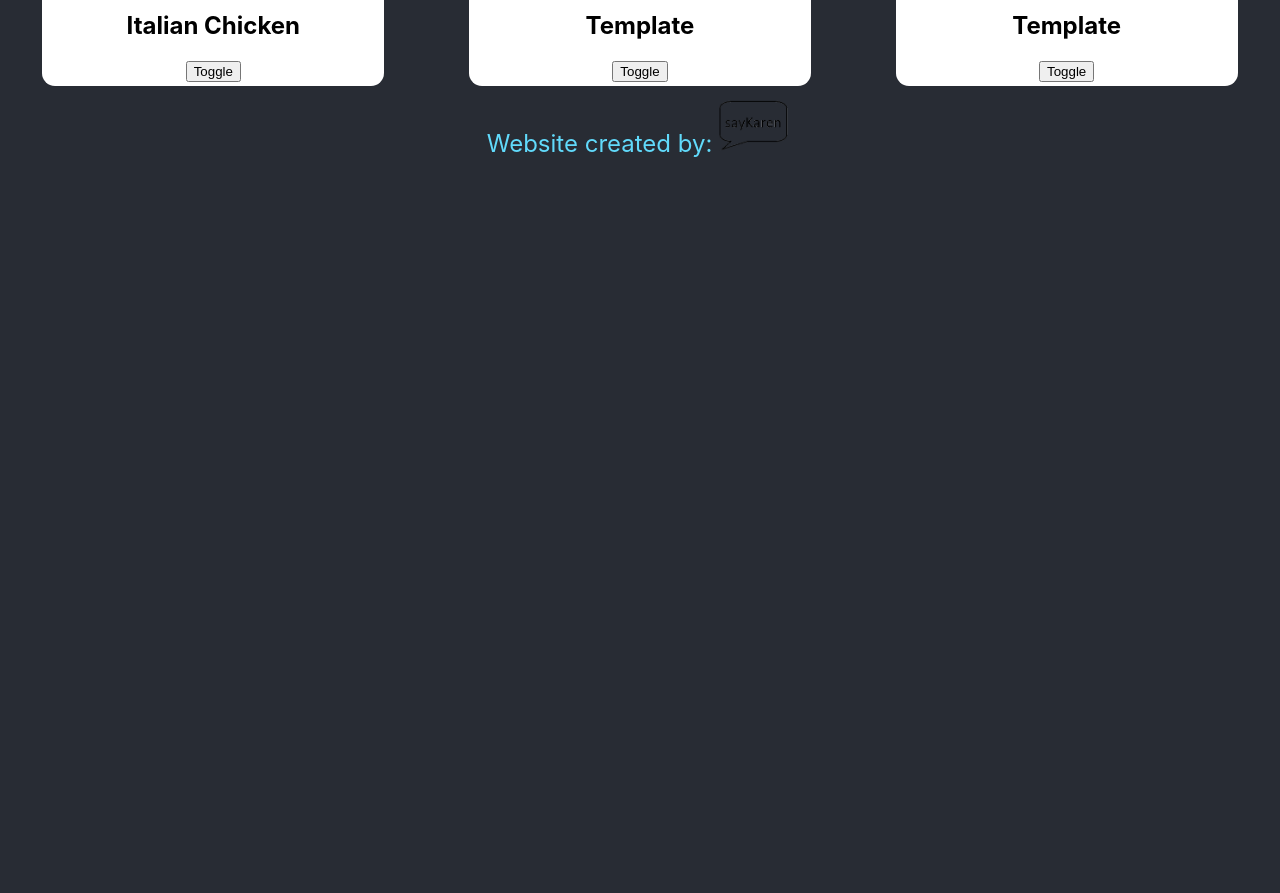
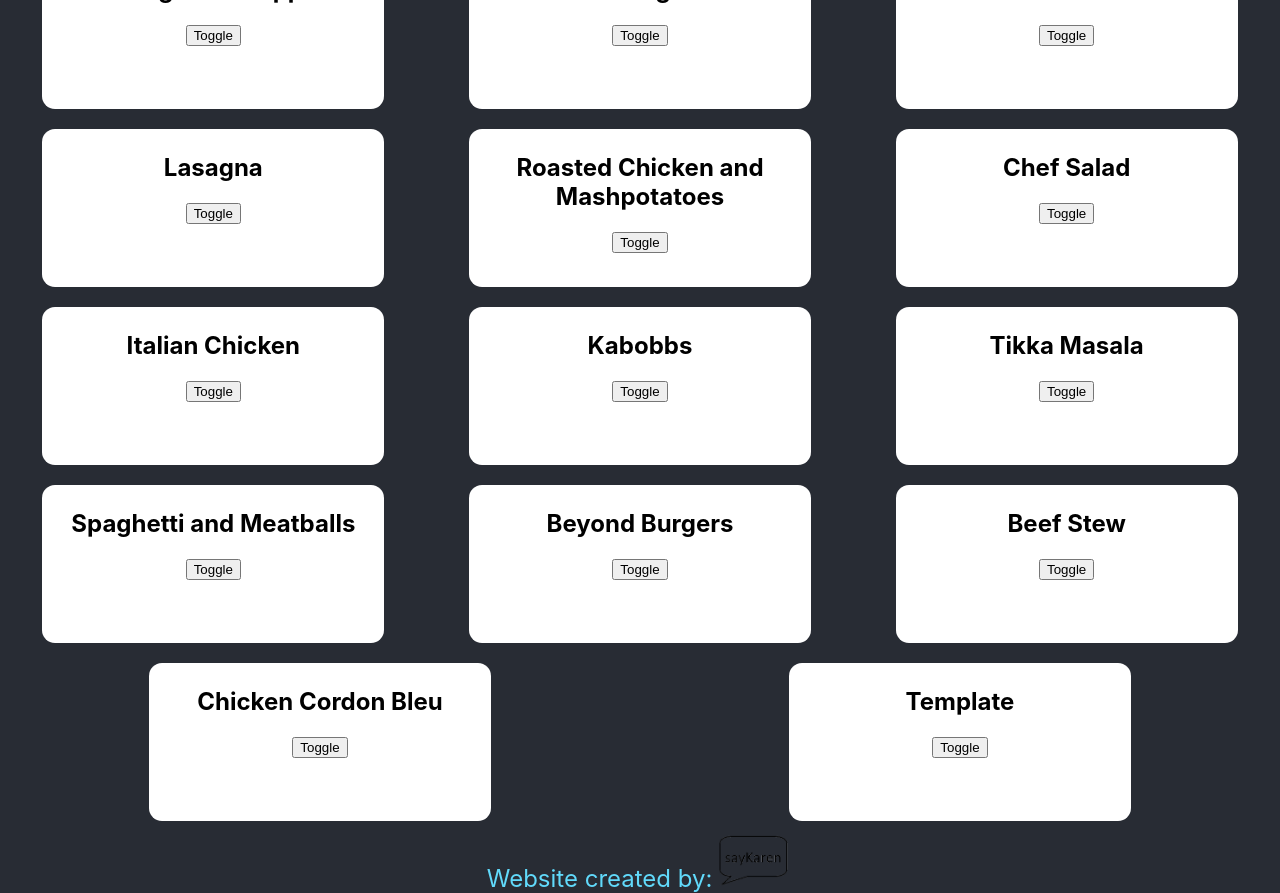
Before and after one commit to saykaren/sayKarenRecipes, a React (Create React App) app: page / in a window 1280 px wide. Shown: the part 1180-2073 px from the top of the page. Before the commit the page ends 1338 px from the top, so only its background shows below. Built offline with nearby package versions, Linux system fonts and the light colour scheme.

Commit message:
Working on filtering

```diff
--- a/src/components/Interface/RecipeDataInterface.tsx
+++ b/src/components/Interface/RecipeDataInterface.tsx
@@ -13,6 +13,7 @@ export interface RecipeDataInterface {
     instructions: Array<string>;
     active: boolean;
     lillyRating?: number;
+    week?: number;
 
 }
 
--- a/src/components/app/App.tsx
+++ b/src/components/app/App.tsx
@@ -11,17 +11,20 @@ const App = () => {
   const toggle = () => {
     setNav(!nav);
   };
+
   return (
     <>
       <header className="App-header">
-        <div id={nav ? "navigationActive" : "navigation"}>
+        <div id={nav ? 'navigationActive' : 'navigation'}>
           <div onClick={() => toggle()}>
             {nav ? <>&#10005;</> : <>&#9776;</>}
           </div>
           {nav && (
-            <div onClick={() => setRatingShow(!ratingShow)}>
-              Toggle Rating Image
-            </div>
+            <>
+              <div onClick={() => setRatingShow(!ratingShow)}>
+                Toggle Rating Image
+              </div>
+            </>
           )}
         </div>
         <h2>
--- a/src/components/app/RecipeSection.tsx
+++ b/src/components/app/RecipeSection.tsx
@@ -12,6 +12,7 @@ interface RecipeSectionProps {
 const RecipeSection = ({ ratingShow }: RecipeSectionProps) => {
   const [data, setData] = useState(RecipeData);
   const [loading, setLoading] = useState(false);
+  const [filtered, setFiltered] = useState('');
 
   useEffect(() => {
     setLoading(false);
@@ -28,10 +29,29 @@ const RecipeSection = ({ ratingShow }: RecipeSectionProps) => {
     setLoading(true);
   };
 
+  const handleChange = (e: string)=>{
+    setFiltered(e);
+  }
+
   return (
     <>
       {loading && <h2>LOADING</h2>}
-      <div className="RecipeSection">
+
+      <label >Filter by Recipe</label>
+      {/*<select value={'false'} onChange={()=>console.log()} name='RecipeFilter'>*/}
+      {/*  <option value='false' selected>SELECT One</option>*/}
+      {/*  {data && data.map((recipe, index)=>(*/}
+      {/*      <option value={recipe.recipeTitle}>{recipe.recipeTitle}</option>*/}
+      {/*  )        )}*/}
+
+      {/*</select>*/}
+      <select id="RecipeFilter" value={filtered} onChange={(e)=>handleChange(e.currentTarget.value)} className="RecipeFilterClass">
+        {data && data.map((recipe, indexRecipe)=>(
+            <option value={recipe.recipeTitle}>{recipe.recipeTitle}</option>
+        ))}
+      </select>
+      Filtered{filtered}
+                 <div className="RecipeSection">
         {data &&
           data.map((num, index) => (
             <div className="recipeCard">
--- a/src/components/data/data.tsx
+++ b/src/components/data/data.tsx
@@ -27,6 +27,7 @@ export const RecipeData = [
     ],
     active: false,
     lillyRating: 2,
+    week: 3,
   },
   {
     recipeTitle: 'Chicken Enchilada Soup',
@@ -58,6 +59,7 @@ export const RecipeData = [
     ],
     active: false,
     lillyRating: 1,
+    week: 1,
   },
   {
     recipeTitle: 'White Chicken Chili',
@@ -90,6 +92,7 @@ export const RecipeData = [
     ],
     active: false,
     lillyRating: 3,
+    week: 2,
   },
   {
     recipeTitle: 'Chicken Pesto',
@@ -116,6 +119,8 @@ export const RecipeData = [
       'Add cooked Farfalle to skillet with chicken and mixture.',
     ],
     active: false,
+    lillyRating: 3,
+    week: 1,
   },
 
   {
@@ -145,6 +150,7 @@ export const RecipeData = [
       'Heat oven to cook Naan',
     ],
     active: false,
+    week: 2,
   },
   {
     recipeTitle: "Grandpa Garcia's Red Chile With Chicken",
@@ -173,6 +179,7 @@ export const RecipeData = [
       'Bring to boil and then turn down to a simmer for about 15 minutes. If it is too thick add a little water',
     ],
     active: false,
+    week: 3,
   },
   {
     recipeTitle: 'Chicken Bacon Ranch Wraps',
@@ -204,6 +211,7 @@ export const RecipeData = [
         'Top with tomatoes, green onions, and drizzle of ranch dressing'
     ],
     active: false,
+    week: 4,
   },
   {
     recipeTitle: 'Creamy Chicken Spaghetti',
@@ -256,6 +264,7 @@ export const RecipeData = [
       'Add the stir-fry veggies and pineapple and let them cook in the teriyaki sauce for about 2 minutes. Return the chicken to the pot and serve warm with brown rice.',
     ],
     active: false,
+    week: 4,
   },
   {
     recipeTitle: 'Chipotle Chicken Pasta',
@@ -281,6 +290,7 @@ export const RecipeData = [
         'Eat and enjoy!!'
     ],
     active: false,
+    week: 4,
   },
   {
     recipeTitle: 'Grandpa Garcia\'s Green Chile',
@@ -313,6 +323,7 @@ export const RecipeData = [
 
     ],
     active: false,
+    week: 3,
   },
   {
     recipeTitle: 'Grandpa Saylor\'s Famous Chili Recipe',
@@ -343,6 +354,7 @@ export const RecipeData = [
       'Karen Hack: Cut ingredients in half and throw into crockpot for 8 hours',
     ],
     active: false,
+    week: 4,
   },
   {
     recipeTitle: 'Chicken Alfredo',
@@ -374,6 +386,7 @@ export const RecipeData = [
       'Mix all together and ENJOY!',
     ],
     active: false,
+    week: 3,
   },
   {
     recipeTitle: 'Gram\'s Sloppy Joes',
@@ -392,6 +405,7 @@ export const RecipeData = [
       'Plop onto buns and you\'re golden',
     ],
     active: false,
+    week: 2,
   },
   {
     recipeTitle: 'Tacos',
@@ -415,6 +429,7 @@ export const RecipeData = [
     ],
     active: false,
     lillyRating: 'Lilly_Good',
+    week: 2,
   },
   {
     recipeTitle: 'Sausage and Peppers',
@@ -433,6 +448,8 @@ export const RecipeData = [
       'Eat and enjoy!',
     ],
     active: false,
+    lillyRating: 1,
+    week: 2,
   },
   {
     recipeTitle: 'Beef Stroganoff',
@@ -459,6 +476,7 @@ export const RecipeData = [
       'Eat and enjoy!',
     ],
     active: false,
+    week: 2,
   },
   {
     recipeTitle: 'Breakfast For Diner',
@@ -470,6 +488,7 @@ export const RecipeData = [
     instructions: ['?'],
     active: false,
     lillyRating: 'Lilly_Okay',
+    week: 2,
   },
   {
     recipeTitle: 'Lasagna',
@@ -479,6 +498,7 @@ export const RecipeData = [
     requiredInstruments: ['Crockpot'],
     instructions: ['?'],
     active: false,
+    week: 3,
   },
   {
     recipeTitle: 'Roasted Chicken and Mashpotatoes',
@@ -498,6 +518,7 @@ export const RecipeData = [
         'Make gravy per packet about 5 minutes until chicken is cooked.'
     ],
     active: false,
+    week: 3,
   },
   {
     recipeTitle: 'Chef Salad',
@@ -520,7 +541,8 @@ export const RecipeData = [
 
     ],
     active: false,
-    lillyRating: 'Lilly_Bad',
+    lillyRating: 1,
+    week: 4,
   },
   {
     recipeTitle: 'Italian Chicken',
@@ -530,6 +552,73 @@ export const RecipeData = [
     requiredInstruments: [''],
     instructions: ['?'],
     active: false,
+    week: 4,
+  },
+  {
+    recipeTitle: 'Kabobbs',
+    ingredients: [{ type: '?', amount: '?' }],
+    preparationTime: 0,
+    preparationMeasurement: 'hours',
+    requiredInstruments: ['Crockpot'],
+    instructions: ['?'],
+    active: false,
+    lillyRating: 3,
+    week: 1,
+  },
+  {
+    recipeTitle: 'Tikka Masala',
+    ingredients: [{ type: '?', amount: '?' }],
+    preparationTime: 0,
+    preparationMeasurement: 'hours',
+    requiredInstruments: ['Crockpot'],
+    instructions: ['?'],
+    active: false,
+    lillyRating: 1,
+    week: 1,
+  },
+  {
+    recipeTitle: 'Spaghetti and Meatballs',
+    ingredients: [{ type: '?', amount: '?' }],
+    preparationTime: 0,
+    preparationMeasurement: 'hours',
+    requiredInstruments: [],
+    instructions: ['?'],
+    active: false,
+    lillyRating: 3,
+    week: 1,
+  },
+  {
+    recipeTitle: 'Beyond Burgers',
+    ingredients: [{ type: '?', amount: '?' }],
+    preparationTime: 0,
+    preparationMeasurement: 'hours',
+    requiredInstruments: ['Crockpot'],
+    instructions: ['?'],
+    active: false,
+    lillyRating: 3,
+    week: 1,
+  },
+  {
+    recipeTitle: 'Beef Stew',
+    ingredients: [{ type: '?', amount: '?' }],
+    preparationTime: 8,
+    preparationMeasurement: 'hours',
+    requiredInstruments: ['Crockpot'],
+    instructions: ['?'],
+    active: false,
+    lillyRating: 3,
+    week: 1,
+  },
+  {
+    recipeTitle: 'Chicken Cordon Bleu',
+    ingredients: [{ type: '?', amount: '?' }],
+    preparationTime: 0,
+    preparationMeasurement: 'hours',
+    requiredInstruments: [],
+    instructions: ['?'],
+    active: false,
+    lillyRating: 3,
+    week: 3,
   },
   {
     recipeTitle: 'Template',
@@ -539,15 +628,8 @@ export const RecipeData = [
     requiredInstruments: ['Crockpot'],
     instructions: ['?'],
     active: false,
-  },
-  {
-    recipeTitle: 'Template',
-    ingredients: [{ type: '?', amount: '?' }],
-    preparationTime: 0,
-    preparationMeasurement: 'hours',
-    requiredInstruments: ['Crockpot'],
-    instructions: ['?'],
-    active: false,
+    lillyRating: 3,
+    week: 1,
   },
 ];
 
--- a/src/components/styling/RecipeSection.scss
+++ b/src/components/styling/RecipeSection.scss
@@ -15,6 +15,7 @@
   text-align: center;
   border-radius: 13px;
   height: fit-content;
+  min-height: 150px;
 }
 
 .ingredients, .instructions {
```
